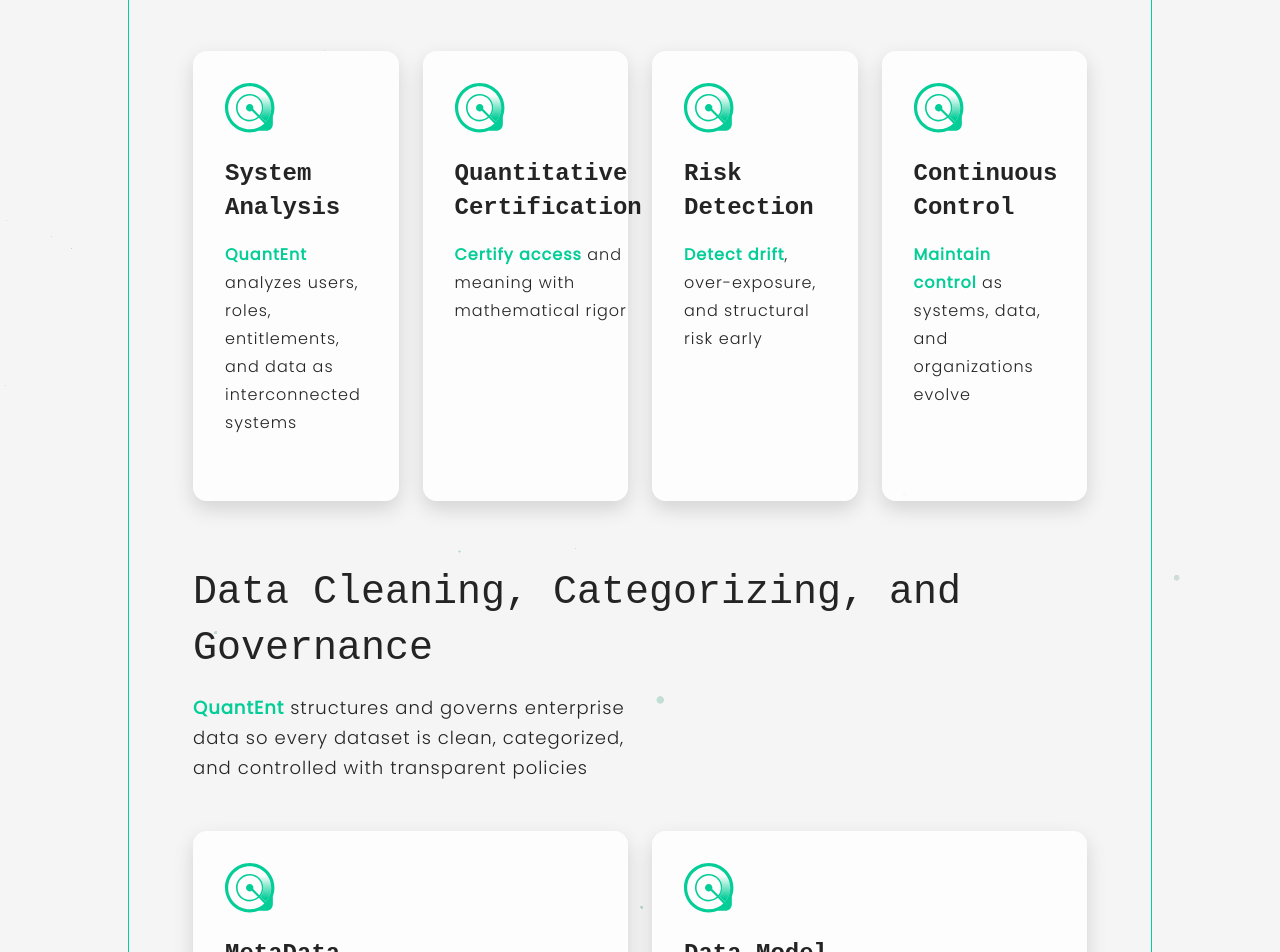
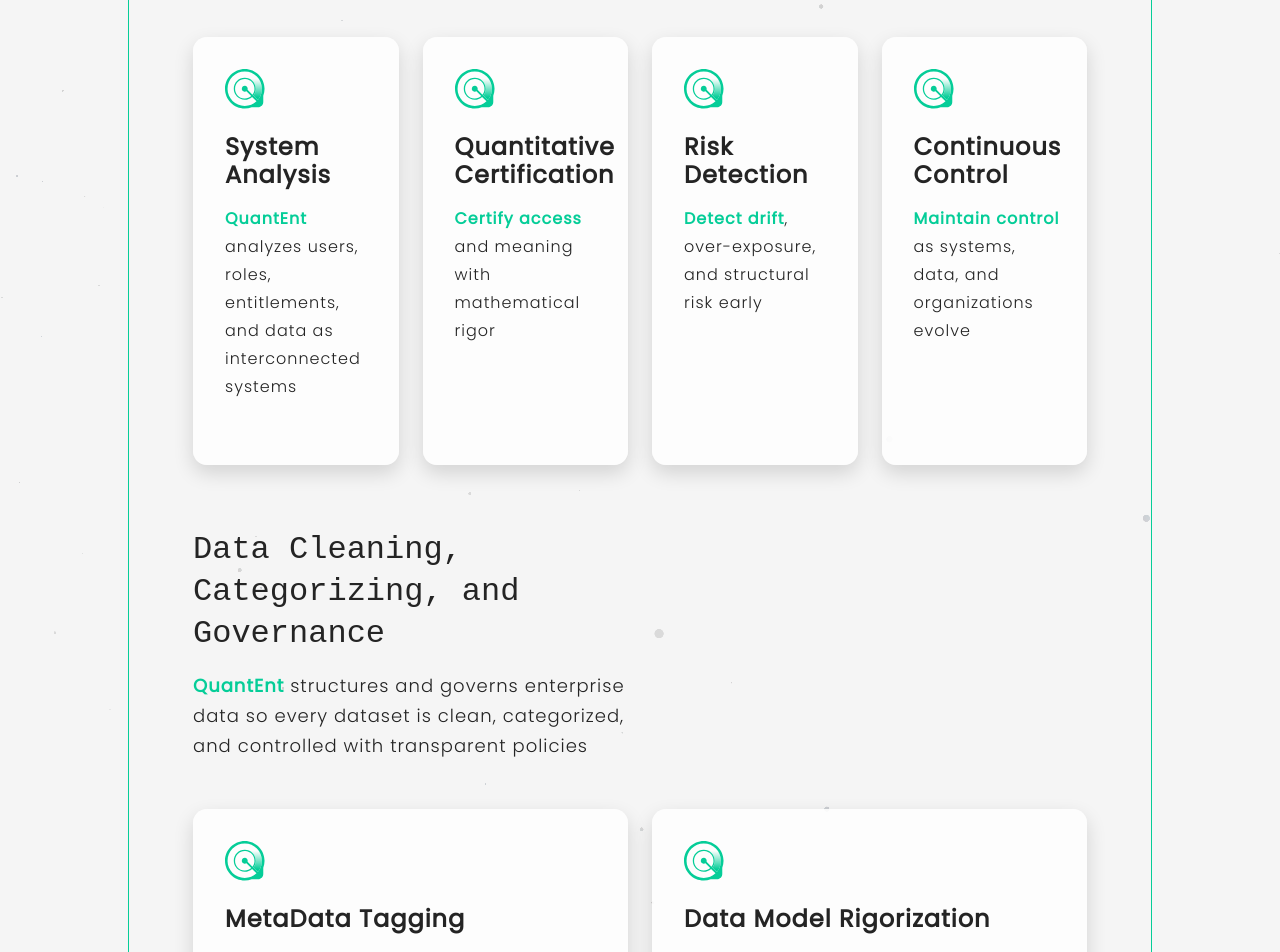
Before and after one commit to quantent-web/quantent-web, a Next.js app: page / in a window 1280 px wide. Shown: the part 1340-2292 px from the top of the page. Built offline with nearby package versions, Linux system fonts and the light colour scheme; a web font is replaced by a local one.

Commit message:
Tune heading scale, card titles, and What We Do particle/card details

```diff
--- a/app/globals.css
+++ b/app/globals.css
@@ -258,7 +258,7 @@
 
 h1 { font-size: 4.5rem; line-height: 6.25rem; }
 h2 { font-size: 3rem; line-height: 4rem; }
-h3 { font-size: 2.5rem; line-height: 3.5rem; }
+h3 { font-size: 2rem; line-height: 2.625rem; }
 h4 { font-size: 1.5rem; line-height: 2.125rem; }
 h5 { font-size: 1.25rem; line-height: 1.875rem; }
 h6 { font-size: 1.125rem; line-height: 1.75rem; }
@@ -496,6 +496,12 @@
   text-align: left;
   margin-bottom: var(--space-2);
   color: var(--text-primary);
+  font-family: var(--font-poppins), system-ui, -apple-system, Segoe UI, Roboto,
+    Arial, sans-serif;
+  font-weight: 600;
+  font-size: 1.5rem;
+  line-height: 1.75rem;
+  letter-spacing: 0.0625rem;
 }
 
 
@@ -1589,7 +1595,7 @@
   inset: 0;
   z-index: 0;
   pointer-events: none;
-  opacity: 0.55;
+  opacity: 0.8;
 }
 
 .what-we-do-container > *:not(.what-we-do-background) {
@@ -1638,8 +1644,8 @@
 }
 
 .what-we-do-icon {
-  width: 3.125rem;
-  height: 3.125rem;
+  width: 2.5rem;
+  height: 2.5rem;
 }
 
 .what-we-do-card-copy {
@@ -1653,6 +1659,10 @@
   text-wrap: balance;
 }
 
+.what-we-do-data-cleaning .card-title {
+  max-width: none;
+}
+
 .text-highlight {
   color: var(--primary);
   font-weight: 700;
@@ -1660,6 +1670,10 @@
 
 .header-section p,
 .header-subsection p {
+  max-width: 50%;
+}
+
+.what-we-do-data-cleaning .header-subsection h3 {
   max-width: 50%;
 }
 
@@ -1674,7 +1688,8 @@
   }
 
   .header-section p,
-  .header-subsection p {
+  .header-subsection p,
+  .what-we-do-data-cleaning .header-subsection h3 {
     max-width: 100%;
   }
 }
@@ -1710,7 +1725,8 @@
 
   .header-section p,
   .header-subsection p,
-  .what-we-do-card .card-title {
+  .what-we-do-card .card-title,
+  .what-we-do-data-cleaning .header-subsection h3 {
     max-width: 100%;
   }
 }
--- a/app/home-page-client.tsx
+++ b/app/home-page-client.tsx
@@ -398,7 +398,7 @@
         </div>
 
         <section id="what-we-do" className="what-we-do-container section">
-          <Particles className="what-we-do-background" />
+          <Particles className="what-we-do-background" particleCount={260} particleBaseSize={110} particleColors={['#ffffff', '#f1f5f9', '#dbeafe']} />
           <div className="header-section">
             <h2>What We Do</h2>
             <p>
@@ -414,28 +414,28 @@
               </div>
               <div className="what-we-do-grid what-we-do-grid--four">
                 <article className="card what-we-do-card">
-                  <img src="/images/card-icon-quantent.svg" alt="" width="50" height="50" className="what-we-do-icon" />
+                  <img src="/images/card-icon-quantent.svg" alt="" width="40" height="40" className="what-we-do-icon" />
                   <div className="what-we-do-card-copy">
                     <h4 className="card-title">System Analysis</h4>
                     <p className="card-text"><span className="text-highlight">QuantEnt</span> analyzes users, roles, entitlements, and data as interconnected systems</p>
                   </div>
                 </article>
                 <article className="card what-we-do-card">
-                  <img src="/images/card-icon-quantent.svg" alt="" width="50" height="50" className="what-we-do-icon" />
+                  <img src="/images/card-icon-quantent.svg" alt="" width="40" height="40" className="what-we-do-icon" />
                   <div className="what-we-do-card-copy">
                     <h4 className="card-title">Quantitative Certification</h4>
                     <p className="card-text"><span className="text-highlight">Certify access</span> and meaning with mathematical rigor</p>
                   </div>
                 </article>
                 <article className="card what-we-do-card">
-                  <img src="/images/card-icon-quantent.svg" alt="" width="50" height="50" className="what-we-do-icon" />
+                  <img src="/images/card-icon-quantent.svg" alt="" width="40" height="40" className="what-we-do-icon" />
                   <div className="what-we-do-card-copy">
                     <h4 className="card-title">Risk Detection</h4>
                     <p className="card-text"><span className="text-highlight">Detect drift</span>, over-exposure, and structural risk early</p>
                   </div>
                 </article>
                 <article className="card what-we-do-card">
-                  <img src="/images/card-icon-quantent.svg" alt="" width="50" height="50" className="what-we-do-icon" />
+                  <img src="/images/card-icon-quantent.svg" alt="" width="40" height="40" className="what-we-do-icon" />
                   <div className="what-we-do-card-copy">
                     <h4 className="card-title">Continuous Control</h4>
                     <p className="card-text"><span className="text-highlight">Maintain control</span> as systems, data, and organizations evolve</p>
@@ -451,28 +451,28 @@
               </div>
               <div className="what-we-do-grid what-we-do-grid--two">
                 <article className="card what-we-do-card">
-                  <img src="/images/card-icon-quantent.svg" alt="" width="50" height="50" className="what-we-do-icon" />
+                  <img src="/images/card-icon-quantent.svg" alt="" width="40" height="40" className="what-we-do-icon" />
                   <div className="what-we-do-card-copy">
                     <h4 className="card-title">MetaData Tagging</h4>
                     <p className="card-text card-text-secondary">Analyzing and <span className="text-highlight">Tagging APIs</span>, data, applications, and resources for use by users and AI</p>
                   </div>
                 </article>
                 <article className="card what-we-do-card">
-                  <img src="/images/card-icon-quantent.svg" alt="" width="50" height="50" className="what-we-do-icon" />
+                  <img src="/images/card-icon-quantent.svg" alt="" width="40" height="40" className="what-we-do-icon" />
                   <div className="what-we-do-card-copy">
                     <h4 className="card-title">Data Model Rigorization</h4>
                     <p className="card-text card-text-secondary">With software and consulting, our <span className="text-highlight">SMEs</span> will help create, refine, or just critique the data models of the firm</p>
                   </div>
                 </article>
                 <article className="card what-we-do-card">
-                  <img src="/images/card-icon-quantent.svg" alt="" width="50" height="50" className="what-we-do-icon" />
+                  <img src="/images/card-icon-quantent.svg" alt="" width="40" height="40" className="what-we-do-icon" />
                   <div className="what-we-do-card-copy">
                     <h4 className="card-title">Ongoing Cleanliness Certification</h4>
                     <p className="card-text card-text-secondary"><span className="text-highlight">Institutional Data Cleanliness</span> starts at the data model process</p>
                   </div>
                 </article>
                 <article className="card what-we-do-card">
-                  <img src="/images/card-icon-quantent.svg" alt="" width="50" height="50" className="what-we-do-icon" />
+                  <img src="/images/card-icon-quantent.svg" alt="" width="40" height="40" className="what-we-do-icon" />
                   <div className="what-we-do-card-copy">
                     <h4 className="card-title">Agentic AI Compatibility</h4>
                     <p className="card-text card-text-secondary">Our future product is designed to make <span className="text-highlight">Agentic AI</span> work with the highest possible confidence level, with the safest data protection possible</p>
```
